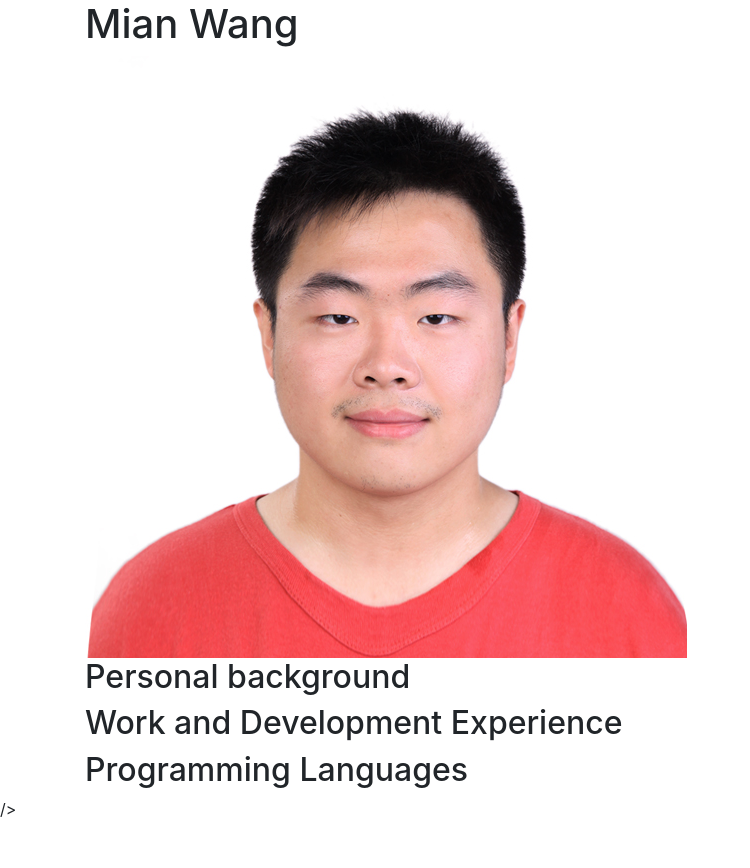
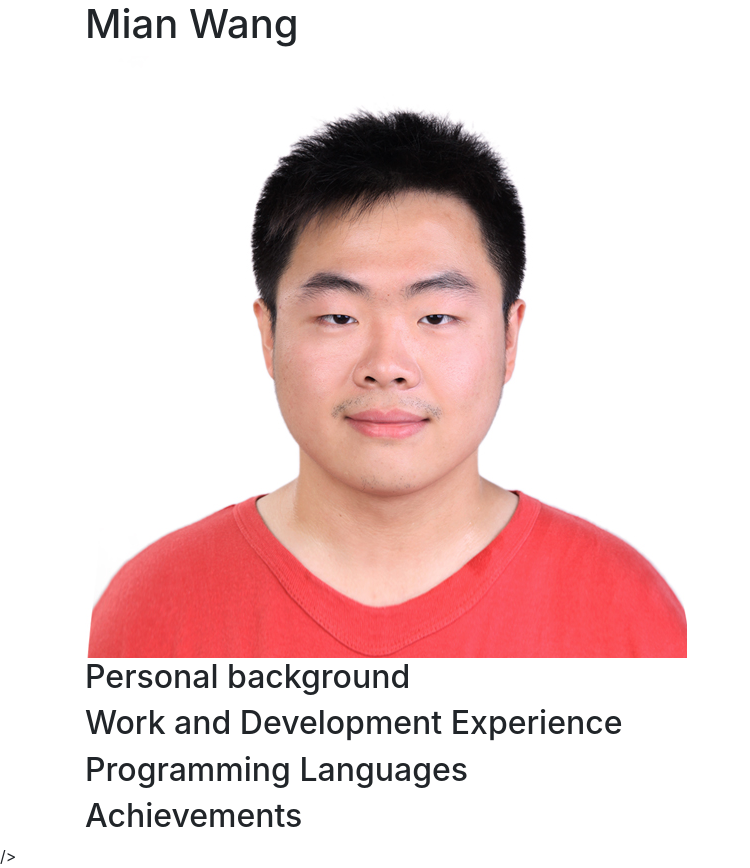
Before and after one commit to wangm7/IT3049C_Fall20_Assignment_1_Online_Portfolio, a website: page index.html in a window 1280 px wide. Shown: the whole page, without its empty margins (0-750 px from the left). Before the commit the page ends 821 px from the top, so only its background shows below. Drawn offline with nearby package versions, Linux system fonts and the light colour scheme.

Commit message:
Added Achievements section

```diff
--- a/index.html
+++ b/index.html
@@ -21,6 +21,7 @@
       <h2 id="personalBackground"> Personal background </h2>
       <h2 id="experience"> Work and Development Experience </h2>
       <h2 id="programmingLanguages"> Programming Languages </h2>
+      <h2 id="achievements"> Achievements </h2>
 
 
 
```
